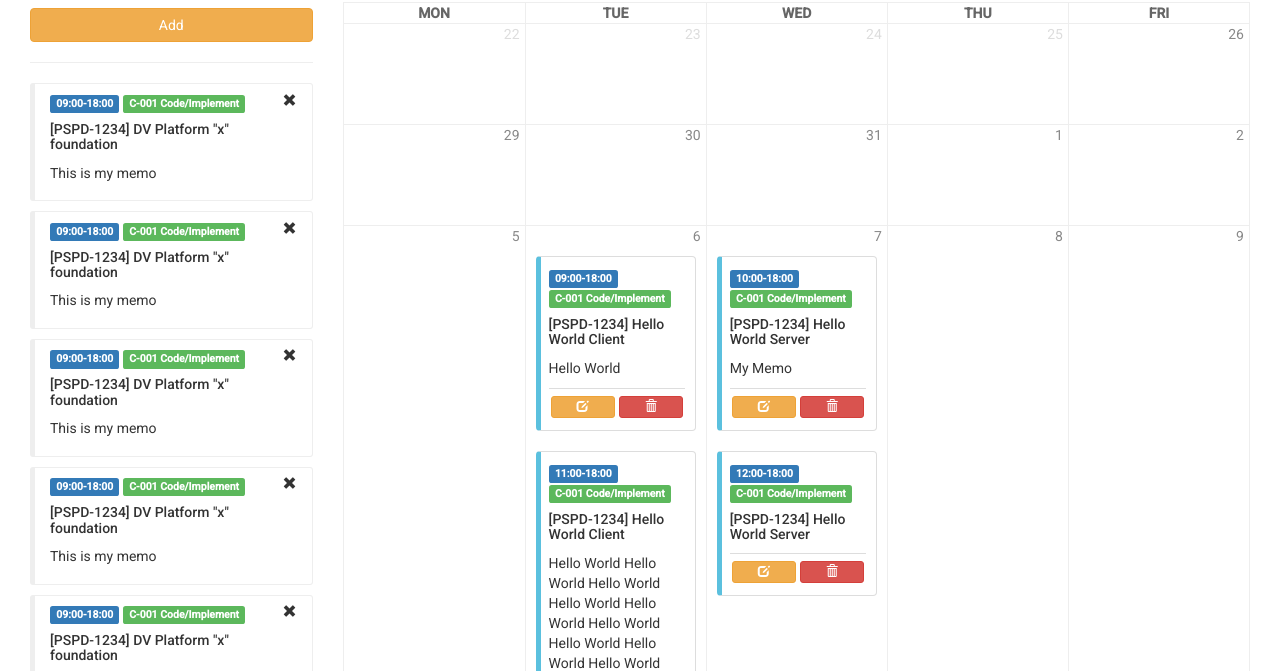
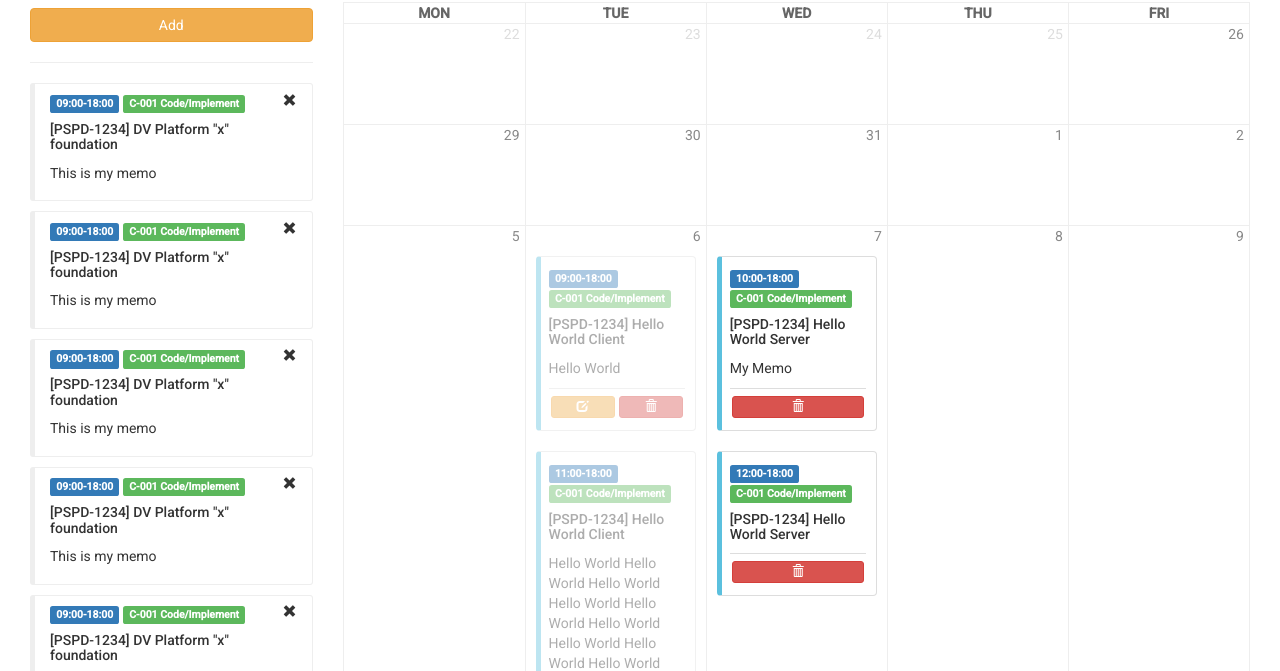
Before and after one commit to HelloCore/MPMDemo, a React app in the folder mpm/: page / in a window 1280 px wide. Shown: the part 118-789 px from the top of the page. Built offline with nearby package versions, Linux system fonts and the light colour scheme.

Commit message:
Implement Temp Template

```diff
--- a/mpm/src/components/TemplateView/TemplateCell.css
+++ b/mpm/src/components/TemplateView/TemplateCell.css
@@ -54,3 +54,8 @@
 .template-cell__icon-close:hover {
   color: #666;
 }
+
+.timesheet-cell__card-container-temp {
+  opacity: 0.4;
+  cursor: grab;
+}
--- a/mpm/src/components/Timesheet/TimesheetCell.css
+++ b/mpm/src/components/Timesheet/TimesheetCell.css
@@ -17,7 +17,7 @@
   padding-top: 5px;
 }
 
-.timesheet-cell__card-right > button {
+.timesheet-cell__card-right > button, .timesheet-cell__card-right > div {
   margin: 2px;
   flex: 1;
 }
--- a/mpm/src/components/Timesheet/TimesheetCell.js
+++ b/mpm/src/components/Timesheet/TimesheetCell.js
@@ -15,6 +15,29 @@ export type TimesheetCellProps = TimesheetCellOwnProps &
   TimesheetCellStateProps;
 
 class TimesheetCell extends Component<void, TimesheetCellProps, void> {
+  renderFooter() {
+    if (this.props.timesheet.isTemporary) {
+      return (
+        <div className="timesheet-cell__card-right">
+          <button className="btn btn-warning btn-xs">
+            <span className="glyphicon glyphicon-edit" />
+          </button>
+          <button className="btn btn-danger btn-xs">
+            <span className="glyphicon glyphicon-trash" />
+          </button>
+        </div>
+      );
+    } else {
+      return (
+        <div className="timesheet-cell__card-right">
+          <button className="btn btn-danger btn-xs">
+            <span className="glyphicon glyphicon-trash" />
+          </button>
+        </div>
+      );
+    }
+  }
+
   renderMemo() {
     const { memo } = this.props.timesheet;
     if (memo !== undefined && memo.length > 0) {
@@ -25,8 +48,13 @@ class TimesheetCell extends Component<void, TimesheetCellProps, void> {
   }
 
   render() {
+    var className = 'timesheet-cell__card-container';
+    if (this.props.timesheet.isTemporary) {
+      className += ' timesheet-cell__card-container-temp';
+    }
+
     return (
-      <div className="timesheet-cell__card-container">
+      <div className={className}>
         <div className="timesheet-cell__card-left">
           <span className="label label-primary">
             {this.props.timesheet.start.format('HH:mm')}-{this.props.timesheet.end.format('HH:mm')}
@@ -41,14 +69,7 @@ class TimesheetCell extends Component<void, TimesheetCellProps, void> {
           </h5>
           {this.renderMemo()}
         </div>
-        <div className="timesheet-cell__card-right">
-          <button className="btn btn-warning btn-xs">
-            <span className="glyphicon glyphicon-edit" />
-          </button>
-          <button className="btn btn-danger btn-xs">
-            <span className="glyphicon glyphicon-trash" />
-          </button>
-        </div>
+        {this.renderFooter()}
       </div>
     );
   }
```
